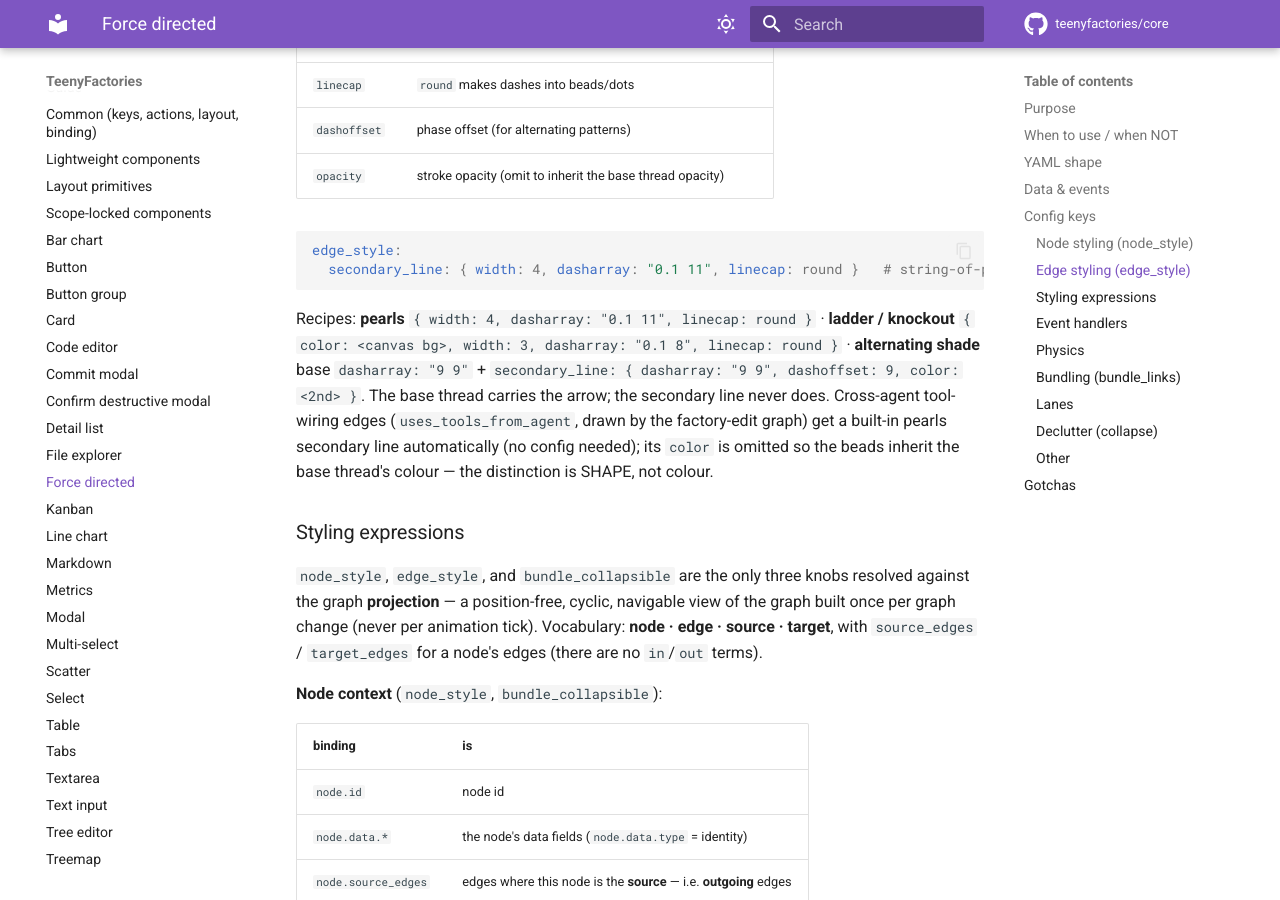
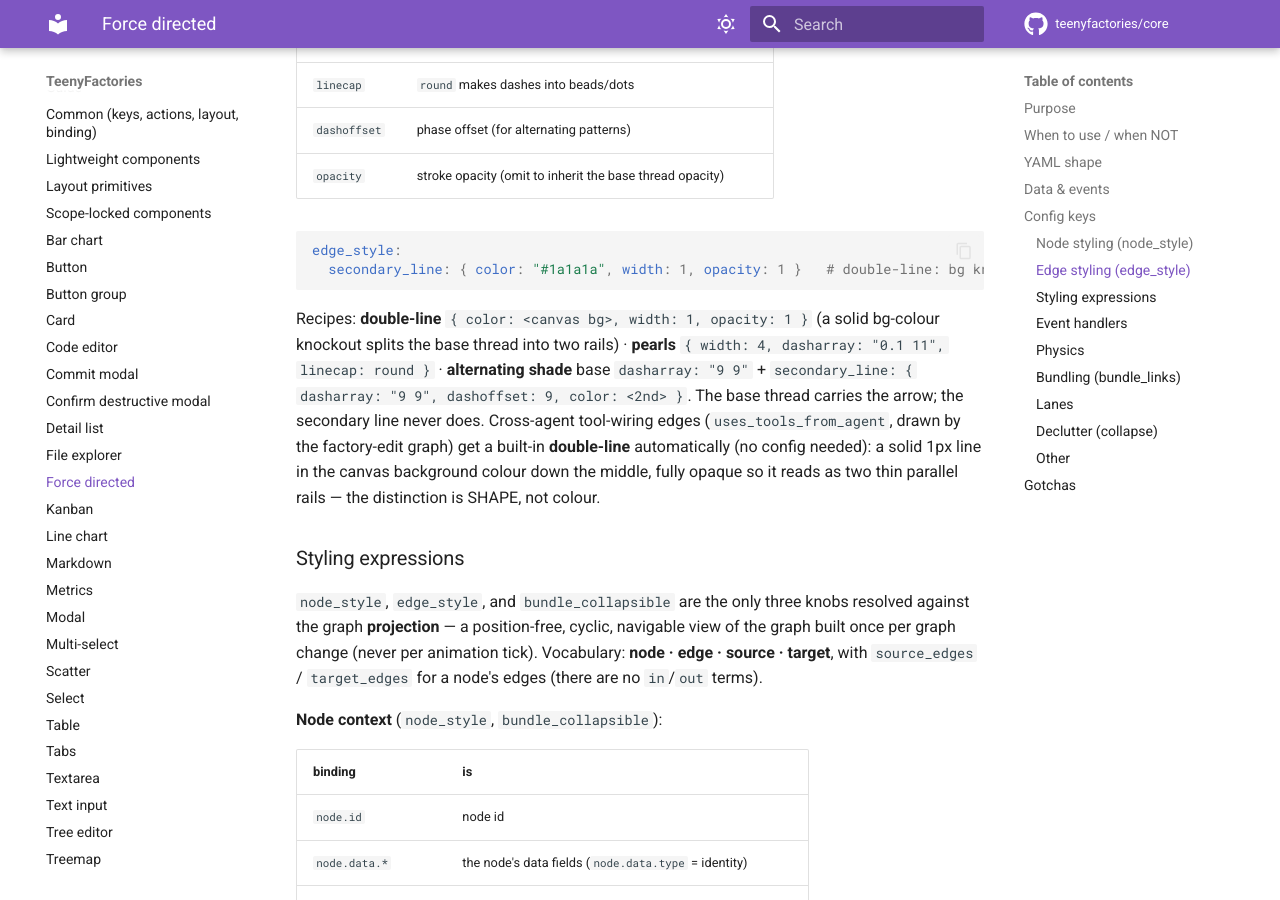
Before and after one commit to teenyfactories/core, an MkDocs documentation site: the page built from docs/reference/ui-force_directed.md, in a window 1280 px wide and 900 px high, scrolled down 4404 px. Built offline with MkDocs 1.6.1 and Material for MkDocs 9.7.7, drawn with Linux system fonts in a browser that asks for light colours; comment, search, counter and statistics services are not loaded.

Commit message:
docs(reference): tool-wiring edge double-line (bg knockout)

````diff
--- a/docs/reference/ui-force_directed.md
+++ b/docs/reference/ui-force_directed.md
@@ -135,10 +135,10 @@ The arrowhead marker itself is drawn in a single global colour, so it does not f
 
 ```yaml
 edge_style:
-  secondary_line: { width: 4, dasharray: "0.1 11", linecap: round }   # string-of-pearls on the base thread
+  secondary_line: { color: "#1a1a1a", width: 1, opacity: 1 }   # double-line: bg knockout down the middle
 ```
 
-Recipes: **pearls** `{ width: 4, dasharray: "0.1 11", linecap: round }` · **ladder / knockout** `{ color: <canvas bg>, width: 3, dasharray: "0.1 8", linecap: round }` · **alternating shade** base `dasharray: "9 9"` + `secondary_line: { dasharray: "9 9", dashoffset: 9, color: <2nd> }`. The base thread carries the arrow; the secondary line never does. Cross-agent tool-wiring edges (`uses_tools_from_agent`, drawn by the factory-edit graph) get a built-in pearls secondary line automatically (no config needed); its `color` is omitted so the beads inherit the base thread's colour — the distinction is SHAPE, not colour.
+Recipes: **double-line** `{ color: <canvas bg>, width: 1, opacity: 1 }` (a solid bg-colour knockout splits the base thread into two rails) · **pearls** `{ width: 4, dasharray: "0.1 11", linecap: round }` · **alternating shade** base `dasharray: "9 9"` + `secondary_line: { dasharray: "9 9", dashoffset: 9, color: <2nd> }`. The base thread carries the arrow; the secondary line never does. Cross-agent tool-wiring edges (`uses_tools_from_agent`, drawn by the factory-edit graph) get a built-in **double-line** automatically (no config needed): a solid 1px line in the canvas background colour down the middle, fully opaque so it reads as two thin parallel rails — the distinction is SHAPE, not colour.
 
 ### Styling expressions
 
````
